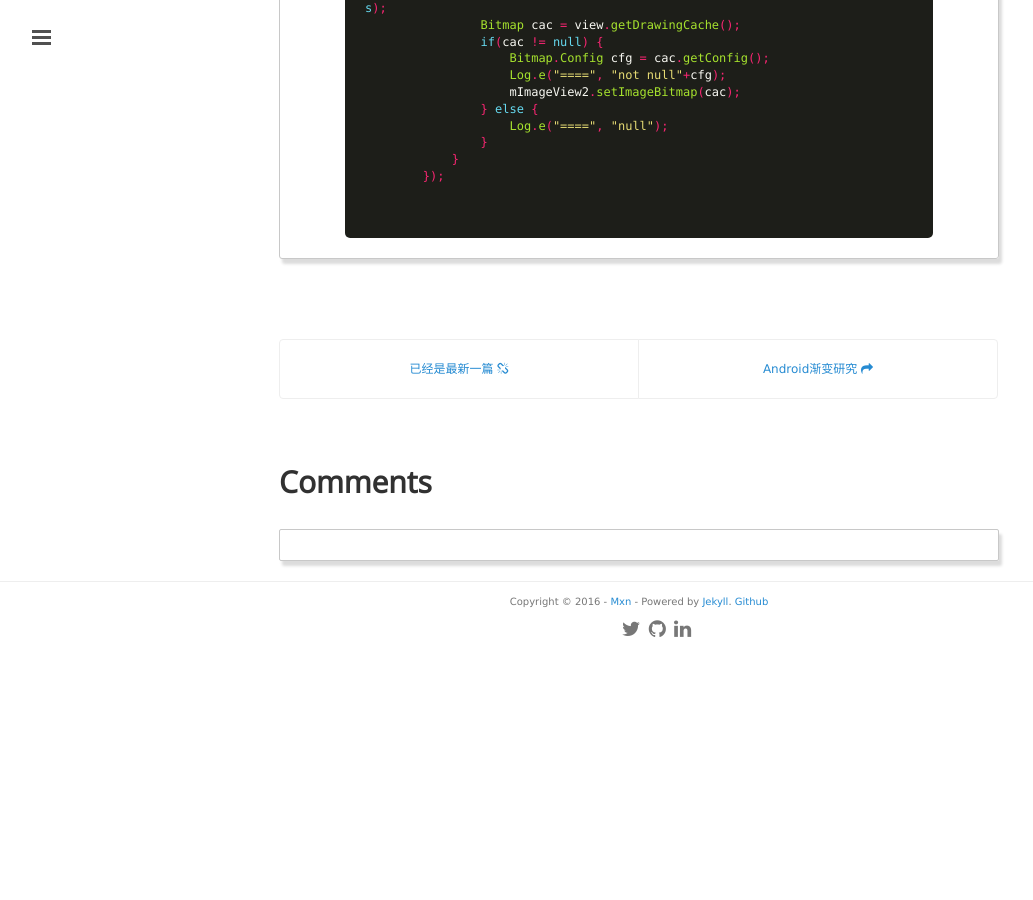
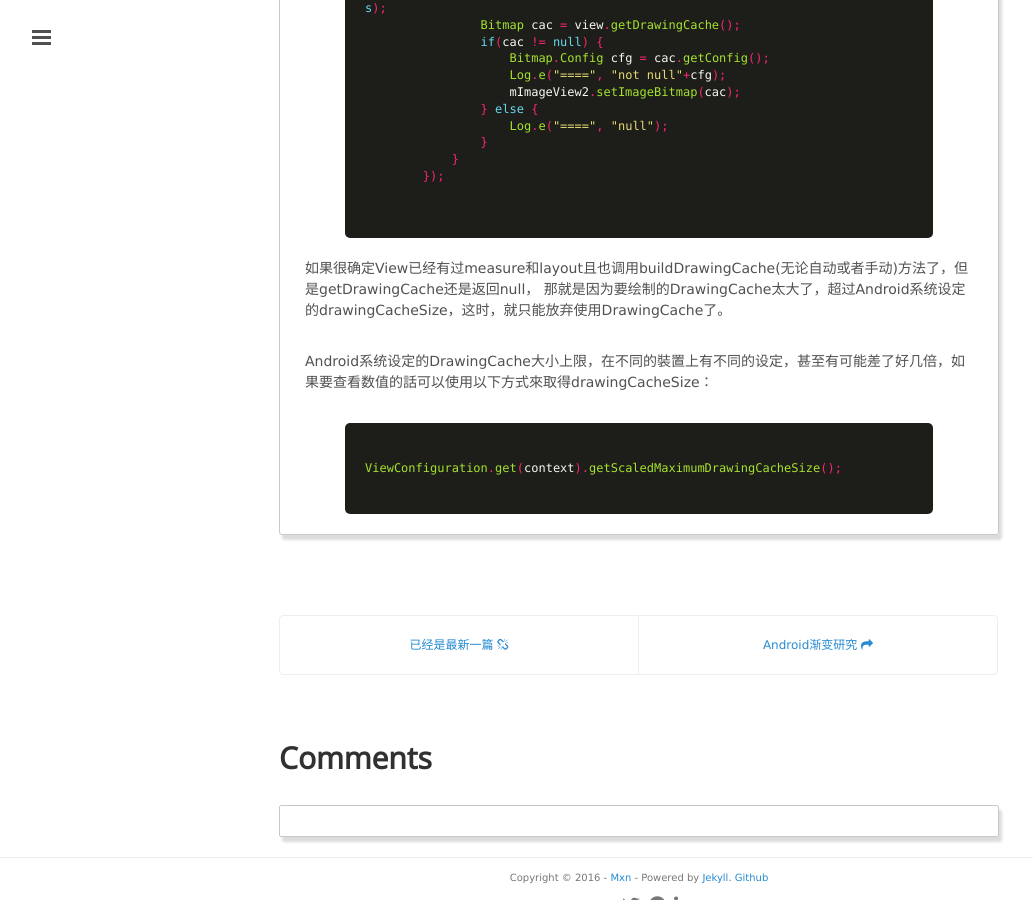
Before and after one commit to mxn21/mxn21.github.io, a Jekyll site: the page built from _posts/2016-1-5-DrawingCache解析.md, in a window 1280 px wide and 900 px high, scrolled down 4025 px. Shown: the whole window, without its empty margins (1-1034 px from the left). Built offline with Jekyll 4.4.1, drawn with Linux system fonts in a browser that asks for light colours; Markdown is read by kramdown in place of the engine named in the settings; comment, search, counter and statistics services are not loaded; before the commit the page ends 4679 px from its top, so only the background shows below that.

Commit message:
23423423

```diff
--- a/_posts/2016-1-5-DrawingCache解析.md
+++ b/_posts/2016-1-5-DrawingCache解析.md
@@ -170,3 +170,12 @@
         });
 
    {% endhighlight %}
+
+如果很确定View已经有过measure和layout且也调用buildDrawingCache(无论自动或者手动)方法了，但是getDrawingCache还是返回null，
+那就是因为要绘制的DrawingCache太大了，超过Android系统设定的drawingCacheSize，这时，就只能放弃使用DrawingCache了。
+
+Android系统设定的DrawingCache大小上限，在不同的裝置上有不同的设定，甚至有可能差了好几倍，如果要查看数值的話可以使用以下方式來取得drawingCacheSize：
+
+    {% highlight java  %}
+ViewConfiguration.get(context).getScaledMaximumDrawingCacheSize();
+   {% endhighlight %}
```
